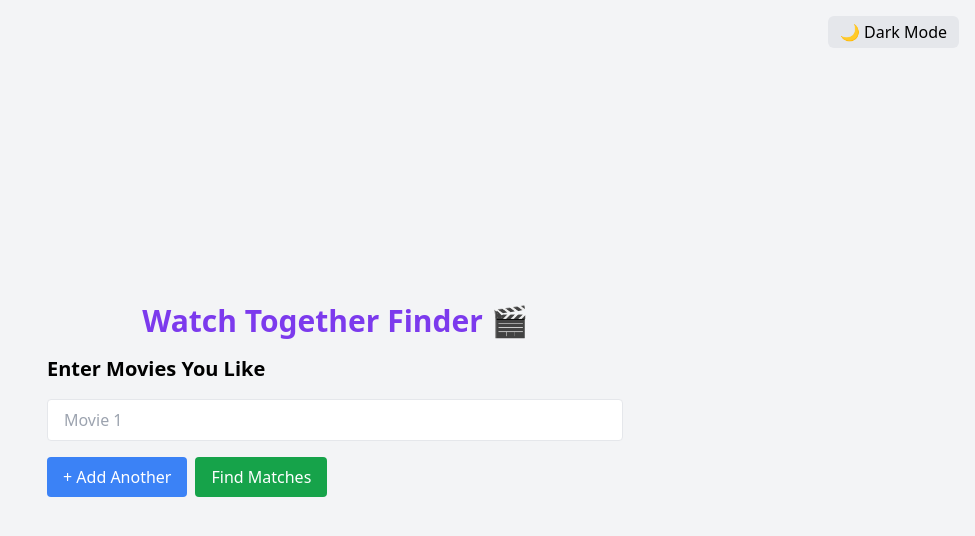
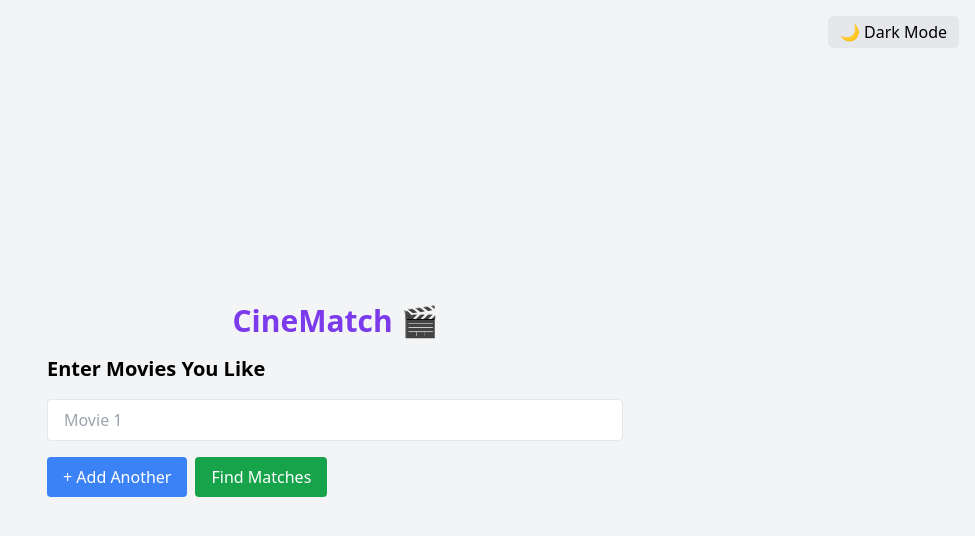
Before and after one commit to mayank543/CineMatch, a React (Vite) app in the folder client/: page / in a window 1280 px wide. Shown: the top 536 px of the page, without its empty margins (305-1280 px from the left). Built offline with nearby package versions, Linux system fonts and the light colour scheme.

Commit message:
name change

```diff
--- a/client/src/App.jsx
+++ b/client/src/App.jsx
@@ -8,7 +8,7 @@ function App() {
         <ThemeToggle />
       </div>
       <h1 className="text-3xl text-violet-600 dark:text-violet-300 font-bold mb-4">
-        Watch Together Finder 🎬
+        CineMatch 🎬
       </h1>
       <MovieInputForm />
     </div>
```
